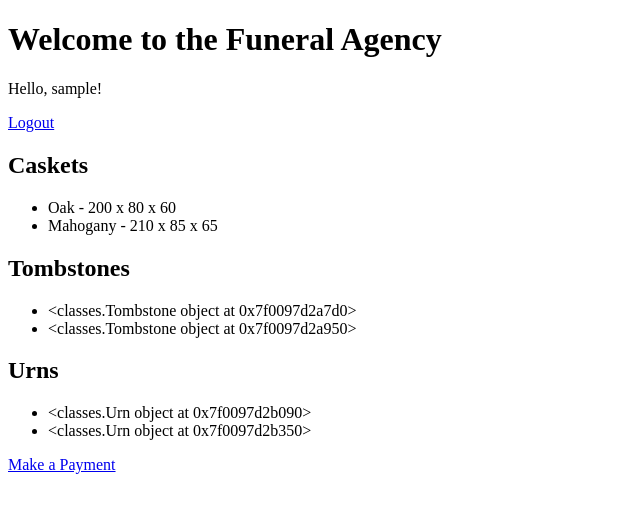
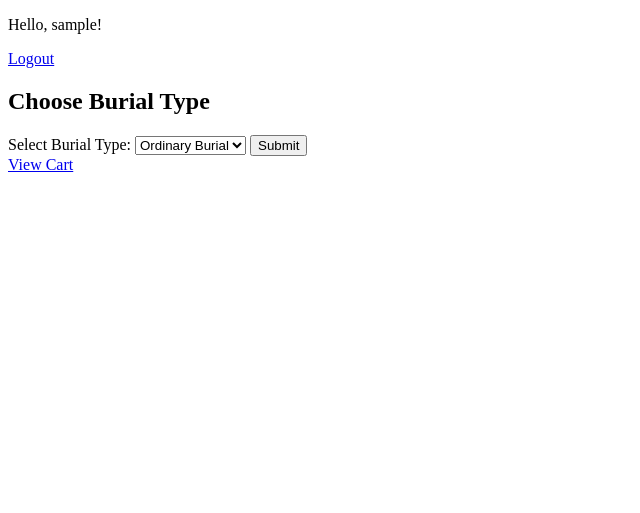
Before and after one commit to AtanasAtanasov2001/Funeral_Agency, a Flask app: page / in a window 1280 px wide. Shown: the top 513 px of the page, without its empty margins (0-640 px from the left). Run offline with Flask 3, Linux system fonts and the light colour scheme; the visitor is signed in with stand-in values (Sample User, id 1).

Commit message:
New endpoints and modul split

```diff
--- a/app.py
+++ b/app.py
@@ -1,15 +1,13 @@
 # app.py
 from flask import Flask
-from dotenv import load_dotenv
-import os
+import secrets
 
-load_dotenv()
 
-app = Flask(__name__)
-app.secret_key = os.getenv("SECRET_KEY")  # Replace with a secure secret key
+app = Flask(__name__, template_folder='templates')
+app.secret_key = secrets.token_hex(16)  # Replace with a secure secret key
 
 if __name__ == "__main__":
-    from routes import main_blueprint
+    from src.routes import main_blueprint
 
     app.register_blueprint(main_blueprint)
     app.run(debug=True)
--- a/routes.py
+++ /dev/null
@@ -1,93 +0,0 @@
-# routes.py
-from flask import Blueprint, render_template, request, redirect, url_for, session
-from classes import users, User, caskets, tombstones, urns
-
-main_blueprint = Blueprint("main", __name__)
-
-
-def home():
-    username = session.get("username")
-    return render_template(
-        "home.html",
-        caskets=caskets,
-        tombstones=tombstones,
-        urns=urns,
-        username=username,
-    )
-
-
-main_blueprint.route("/", methods=["GET"])(home)
-
-
-def pay():
-    # Extract payment details from the form
-    card_num = request.form.get("card_num")
-    cardholder_name = request.form.get("cardholder_name")
-    valid_until = request.form.get("valid_until")
-    ccv = request.form.get("ccv")
-
-    # Process the payment (you can add your logic here)
-
-    return render_template("payment.html")
-
-
-main_blueprint.route("/pay", methods=["POST"])(pay)
-
-
-def register():
-    if request.method == "POST":
-        username = request.form.get("username")
-        password = request.form.get("password")
-
-        # Check if the username is already taken
-        if any(user.username == username for user in users):
-            return render_template("register.html", error="Username already taken")
-
-        # Add the new user to the list (in-memory storage, replace with a database)
-        users.append(User(username, password))
-
-        # Redirect to the login page after successful registration
-        return redirect(url_for("main.login"))
-
-    return render_template("register.html")
-
-
-main_blueprint.route("/register", methods=["GET", "POST"])(register)
-
-
-def login():
-    if request.method == "POST":
-        username = request.form.get("username")
-        password = request.form.get("password")
-
-        # Check if the provided credentials are valid
-        user = next(
-            (
-                user
-                for user in users
-                if user.username == username and user.password == password
-            ),
-            None,
-        )
-
-        if user:
-            session["username"] = username  # Store the username in the session
-            return redirect(url_for("main.home"))
-        else:
-            return render_template("login.html", error="Invalid credentials")
-
-    return render_template("login.html")
-
-
-main_blueprint.route("/login", methods=["GET", "POST"])(login)
-
-
-def logout():
-    session.pop("username", None)
-    return redirect(url_for("main.home"))
-
-
-main_blueprint.route("/logout")(logout)
-
-
-# from app import app
--- /dev/null
+++ b/src/routes.py
@@ -0,0 +1,177 @@
+# routes.py
+from flask import Blueprint, render_template, request, redirect, url_for, session
+from src.classes import users, User, caskets, tombstones, urns, cart
+
+main_blueprint = Blueprint("main", __name__)
+
+from app import app
+
+def home():
+    username = session.get("username")
+    return render_template(
+        "home.html",
+        caskets=caskets,
+        tombstones=tombstones,
+        urns=urns,
+        username=username,
+    )
+
+
+main_blueprint.route("/", methods=["GET"])(home)
+
+
+def register():
+    if request.method == "POST":
+        username = request.form.get("username")
+        password = request.form.get("password")
+
+        # Check if the username is already taken
+        if any(user.username == username for user in users):
+            return render_template("register.html", error="Username already taken")
+
+        # Add the new user to the list (in-memory storage, replace with a database)
+        users.append(User(username, password))
+
+        # Redirect to the login page after successful registration
+        return redirect(url_for("main.login"))
+
+    return render_template("register.html")
+
+
+main_blueprint.route("/register", methods=["GET", "POST"])(register)
+
+
+def login():
+    if request.method == "POST":
+        username = request.form.get("username")
+        password = request.form.get("password")
+
+        # Check if the provided credentials are valid
+        user = next(
+            (
+                user
+                for user in users
+                if user.username == username and user.password == password
+            ),
+            None,
+        )
+
+        if user:
+            session["username"] = username  # Store the username in the session
+            return redirect(url_for("main.home"))
+        else:
+            return render_template("login.html", error="Invalid credentials")
+
+    return render_template("login.html")
+
+
+main_blueprint.route("/login", methods=["GET", "POST"])(login)
+
+
+def logout():
+    session.pop("username", None)
+    return redirect(url_for("main.home"))
+
+
+main_blueprint.route("/logout")(logout)
+
+
+def add_to_cart():
+    item_type = request.form.get("item_type")
+    if item_type == "casket":
+        item = Casket(
+            wood_type=request.form.get("wood_type"),
+            length=int(request.form.get("length")),
+            width=int(request.form.get("width")),
+            depth=int(request.form.get("depth")),
+        )
+    elif item_type == "tombstone":
+        item = Tombstone(
+            stone_type=request.form.get("stone_type"),
+            engraving=request.form.get("engraving"),
+            length=int(request.form.get("length")),
+            width=int(request.form.get("width")),
+        )
+    elif item_type == "urn":
+        item = Urn(
+            material=request.form.get("material"),
+            volume=int(request.form.get("volume")),
+            color=request.form.get("color"),
+        )
+    else:
+        return redirect(url_for("main.home"))
+
+    # Add the selected item to the cart
+    cart.add_item(item)
+
+    return redirect(url_for("main.home"))
+
+main_blueprint.route("/add_to_cart", methods=["POST"])(add_to_cart)
+
+
+def choose_burial_type():
+    if request.method == "POST":
+        burial_type = request.form.get("burial_type")
+        session["burial_type"] = burial_type
+        return redirect(url_for("main.customize", burial_type=burial_type))
+
+    return render_template("choose_burial_type.html")
+
+main_blueprint.route("/choose_burial_type", methods=["GET", "POST"])(choose_burial_type)
+
+def customize(burial_type):
+    # Ensure a valid burial type is selected
+    if burial_type not in ["Cremation", "Ordinary"]:
+        return redirect(url_for("main.home"))
+
+    if request.method == "POST":
+        # Handle customization options for POST requests
+        if burial_type == "Ordinary":
+            # Handle customization options for Ordinary Burial (caskets and tombstones)
+            wood_type = request.form.get("wood_type")
+            length = int(request.form.get("length"))
+            width = int(request.form.get("width"))
+            depth = int(request.form.get("depth"))
+
+            # Add the customized casket to the cart (you can replace this with your logic)
+            casket = Casket(wood_type, length, width, depth)
+            # Add the casket to the cart or perform other actions as needed
+            # ...
+
+        elif burial_type == "Cremation":
+            # Handle customization options for Cremation (urns)
+            volume = int(request.form.get("volume"))
+            kind = request.form.get("kind")
+
+            # Add the customized urn to the cart (you can replace this with your logic)
+            urn = Urn(volume, kind)
+            # Add the urn to the cart or perform other actions as needed
+            # ...
+
+    # Render the customization page with burial type information for GET requests
+    if request.method == "GET":
+        return render_template("customize.html", burial_type=burial_type, caskets=caskets, tombstones=tombstones, urns=urns)
+
+    # Redirect to the home page or another appropriate page after handling the customization
+    return redirect(url_for("main.home"))
+
+main_blueprint.route("/customize/<burial_type>", methods=["GET", "POST"])(customize)
+
+
+def cart():
+    # Add logic to retrieve items from the cart
+    # ...
+
+    return render_template("cart.html", burial_type=session.get("burial_type"))
+
+main_blueprint.route("/cart", methods=["GET"])(cart)
+
+
+def payment():
+    if request.method == "POST":
+        # Calculate the total price
+        total_price = cart.calculate_price()
+        return render_template("payment.html", total_price=total_price)
+    return render_template("payment.html")
+
+main_blueprint.route("/payment", methods=["GET", "POST"])(payment)
--- a/templates/home.html
+++ b/templates/home.html
@@ -1,3 +1,4 @@
+<!-- home.html -->
 <!DOCTYPE html>
 <html lang="en">
 
@@ -8,41 +9,49 @@
 </head>
 
 <body>
-    <h1>Welcome to the Funeral Agency</h1>
 
     {% if username %}
-    <p>Hello, {{ username }}!</p>
-    <a href="{{ url_for('main.logout') }}">Logout</a>
+        <p>Hello, {{ username }}!</p>
+        <a href="{{ url_for('main.logout') }}">Logout</a>
+
+        {% if not burial_type %}
+            <!-- Display burial type selection after logging in -->
+            <h2>Choose Burial Type</h2>
+            <form method="post" action="{{ url_for('main.choose_burial_type') }}">
+                <label for="burial_type">Select Burial Type:</label>
+                <select name="burial_type" required>
+                    <option value="ordinary">Ordinary Burial</option>
+                    <option value="cremation">Cremation</option>
+                </select>
+                <button type="submit">Submit</button>
+            </form>
+        {% else %}
+            <!-- Display customization options based on the selected type -->
+            {% if burial_type == 'ordinary' %}
+                <a href="{{ url_for('main.customize', burial_type='ordinary') }}">Choose items for ordinary type of funeral</a>
+            {% elif burial_type == 'cremation' %}
+                <a href="{{ url_for('main.customize', burial_type='cremation') }}">Choose items for cremation type of funeral</a>
+            {% endif %}
+        {% endif %}
     {% else %}
-    <p>Please <a href="{{ url_for('main.login') }}">login</a> or <a href="{{ url_for('main.register') }}">register</a>
-        to access
-        funeral agency services.</p>
+        <!-- Display a picture and a login form if not logged in -->
+        <img src="{{ url_for('static', filename='Funeral_agency_logo.jpg') }}" alt="Funeral Agency Picture">
+        <h2>Login</h2>
+        {% if error %}
+            <p style="color: red;">{{ error }}</p>
+        {% endif %}
+        <form method="post" action="{{ url_for('main.login') }}">
+            <label for="username">Username:</label>
+            <input type="text" name="username" required>
+            <label for="password">Password:</label>
+            <input type="password" name="password" required>
+            <button type="submit">Login</button>
+        </form>
+        <a href="{{ url_for('main.register') }}">Register</a>
     {% endif %}
 
-    <!-- Display funeral agency content here -->
-    <h2>Caskets</h2>
-    <ul>
-        {% for casket in caskets %}
-        <li>{{ casket.wood_type }} - {{ casket.length }} x {{ casket.width }} x {{ casket.depth }}</li>
-        {% endfor %}
-    </ul>
-
-    <h2>Tombstones</h2>
-    <ul>
-        {% for tombstone in tombstones %}
-        <li>{{ tombstone }}</li>
-        {% endfor %}
-    </ul>
-
-    <h2>Urns</h2>
-    <ul>
-        {% for urn in urns %}
-        <li>{{ urn }}</li>
-        {% endfor %}
-    </ul>
-
-    <!-- Add a link to the payment page -->
-    <a href="{{ url_for('main.pay') }}">Make a Payment</a>
+    <!-- Add a link to the cart page -->
+    <a href="{{ url_for('main.cart') }}">View Cart</a>
 
 </body>
 
--- a/templates/login.html
+++ b/templates/login.html
@@ -1,3 +1,4 @@
+<!-- login.html -->
 <!DOCTYPE html>
 <html lang="en">
 
@@ -11,7 +12,7 @@
     <h1>Login</h1>
 
     {% if error %}
-    <p style="color: red;">{{ error }}</p>
+        <p style="color: red;">{{ error }}</p>
     {% endif %}
 
     <form method="post" action="{{ url_for('main.login') }}">
@@ -23,6 +24,8 @@
 
         <button type="submit">Login</button>
     </form>
+
+    <p>Don't have an account? <a href="{{ url_for('main.register') }}">Register</a></p>
 </body>
 
 </html>
--- a/templates/register.html
+++ b/templates/register.html
@@ -1,3 +1,4 @@
+<!-- register.html -->
 <!DOCTYPE html>
 <html lang="en">
 
@@ -11,7 +12,7 @@
     <h1>Register</h1>
 
     {% if error %}
-    <p style="color: red;">{{ error }}</p>
+        <p style="color: red;">{{ error }}</p>
     {% endif %}
 
     <form method="post" action="{{ url_for('main.register') }}">
@@ -23,6 +24,8 @@
 
         <button type="submit">Register</button>
     </form>
+
+    <p>Already have an account? <a href="{{ url_for('main.login') }}">Login</a></p>
 </body>
 
 </html>
```
Also changed, not shown: classes.py (deleted, +0 -47 lines), src/classes.py (added, +86 -0 lines), templates/cart.html (added, +26 -0 lines), templates/choose_burial_type.html (added, +35 -0 lines), templates/customize.html (added, +69 -0 lines), src/__init__.py (added), static/Funeral_agency_logo.jpg (added).
